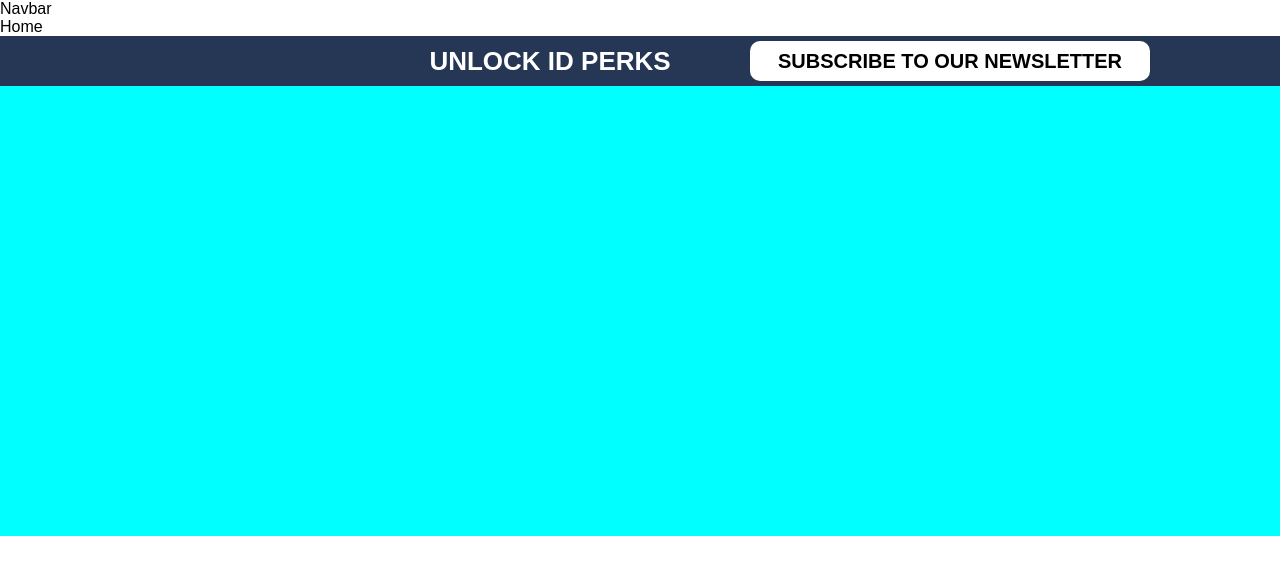
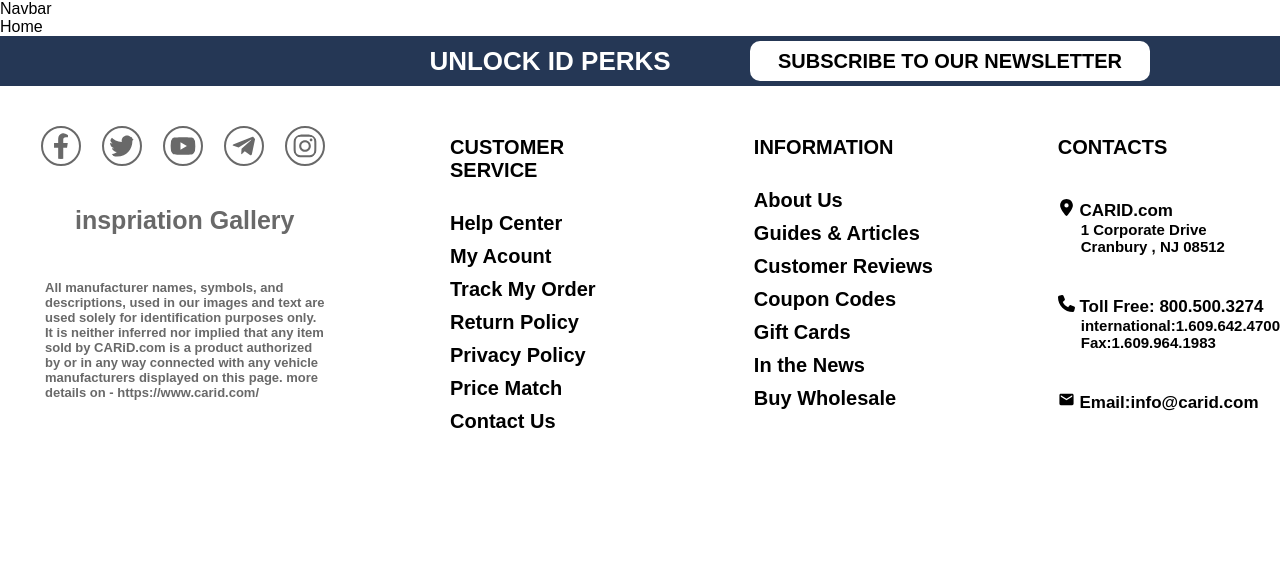
Before and after one commit to islomxonahmedov/Carid, a React (Create React App) app: page / in a window 1280 px wide. Shown: the top 574 px of the page. Built offline with nearby package versions, Linux system fonts and the light colour scheme.

Commit message:
footer bitdi

```diff
--- a/package.json
+++ b/package.json
@@ -9,6 +9,7 @@
     "axios": "^1.6.8",
     "react": "^18.3.1",
     "react-dom": "^18.3.1",
+    "react-icons": "^5.2.0",
     "react-router-dom": "^6.23.0",
     "react-scripts": "5.0.1",
     "sweetalert2": "^11.10.8",
--- a/src/Css/Foter.module.css
+++ b/src/Css/Foter.module.css
@@ -1,19 +1,21 @@
-.fotercontainer{
+.fotercontainer {
     width: 100%;
     height: 500px;
-    background-color: aqua;
 }
-.orabtur{
+
+.orabtur {
     max-width: 1600px;
     margin: 0 auto;
 }
-.fotertpa{
+
+.fotertpa {
     width: 100%;
     height: 50px;
     background-color: rgb(37, 55, 85);
     display: flex;
 }
-.foteryozuv{
+
+.foteryozuv {
     color: white;
     text-align: center;
     width: 400px;
@@ -21,7 +23,8 @@
     font-size: 26px;
     margin-left: 350px;
 }
-.foterbutton{
+
+.foterbutton {
     width: 400px;
     height: 40px;
     margin-top: 5px;
@@ -29,9 +32,87 @@
     border: none;
     border-radius: 10px;
 }
-.foterbutton:hover{
+
+.foterbutton:hover {
     cursor: pointer;
 }
-.fotteryouz{
+
+.fotteryouz {
     font-size: 20px;
 }
+
+.asos2 {
+    width: 100%;
+    height: 450px;
+    display: flex;
+    gap: 50px;
+}
+
+.quticha {
+    width: 300px;
+    height: 300px;
+    margin-top: 30px;
+    margin-left: 35px;
+}
+
+.icons {
+    width: 300px;
+    height: 70px;
+    display: flex;
+    gap: 15px;
+}
+
+.icccons {
+    width: 40px;
+    height: 40px;
+    border: 2px solid dimgrey;
+    border-radius: 100%;
+    padding: 5px;
+    margin-top: 10px;
+    color: dimgrey;
+    margin-left: 6px;
+}
+
+.icccons:hover {
+    background-color: dimgrey;
+    color: white;
+}
+
+.yozuv {
+    font-size: 13px;
+    color: dimgrey;
+    margin-top: 35px;
+    padding: 10px;
+
+}
+.ortayoz{
+    font-size: 25px;
+    color: dimgray;
+    margin-left: 40px;
+    margin-top: 20px;
+}
+.custom{
+    font-size: 20px;
+    margin-left: 30px;
+    margin-top: 20px;
+    margin-bottom: 30px;
+}
+.Help{
+    font-size: 20px;
+    margin-top: 10px;
+    margin-left: 30px;
+}
+.loacti{
+    font-size: 17px;
+    margin-left: 30px;
+    margin-top: 40px;
+}
+.corpa{
+    font-size:15px;
+    margin-left: 53px;
+}
+.tool{
+    font-size: 15px;
+    margin-left: 53px;
+
+}
--- a/src/pages/Foter.jsx
+++ b/src/pages/Foter.jsx
@@ -1,4 +1,12 @@
 import foter from "../Css/Foter.module.css"
+import { FaTwitter } from "react-icons/fa";
+import { FaFacebookF } from "react-icons/fa";
+import { FaYoutube } from "react-icons/fa";
+import { FaTelegramPlane } from "react-icons/fa";
+import { FaInstagram } from "react-icons/fa6";
+import { FaPhone } from "react-icons/fa6";
+import { FaLocationDot } from "react-icons/fa6";
+import { MdEmail } from "react-icons/md";
 function Foter() {
   return (
     <div className={foter.orabtur}>
@@ -7,6 +15,50 @@
           <h1 className={foter.foteryozuv} >UNLOCK ID PERKS</h1>
           <button className={foter.foterbutton}><h1 className={foter.fotteryouz}>SUBSCRIBE TO OUR NEWSLETTER</h1></button>
         </div>
+        <div className={foter.asos2}>
+          <div className={foter.quticha}>
+            <div className={foter.icons}>
+              <FaFacebookF className={foter.icccons} />
+              <FaTwitter className={foter.icccons} />
+              <FaYoutube className={foter.icccons} />
+              <FaTelegramPlane className={foter.icccons} />
+              <FaInstagram className={foter.icccons} />
+            </div>
+            <h1 className={foter.ortayoz}>inspriation Gallery</h1>
+            <h1 className={foter.yozuv}>All manufacturer names, symbols, and descriptions, used in our images and text are used solely for identification purposes only. It is neither inferred nor implied that any item sold by CARiD.com is a product authorized by or in any way connected with any vehicle manufacturers displayed on this page.
+              more details on - https://www.carid.com/</h1>
+          </div>
+          <div className={foter.quticha}>
+            <h1 className={foter.custom} >CUSTOMER SERVICE </h1>
+            <h1 className={foter.Help}>Help Center</h1>
+            <h1 className={foter.Help}>My Acount</h1>
+            <h1 className={foter.Help}>Track My Order</h1>
+            <h1 className={foter.Help}>Return Policy</h1>
+            <h1 className={foter.Help}>Privacy Policy</h1>
+            <h1 className={foter.Help}>Price Match</h1>
+            <h1 className={foter.Help}>Contact Us</h1>
+          </div>
+          <div className={foter.quticha}>
+            <h1 className={foter.custom}>INFORMATION </h1>
+            <h1 className={foter.Help}>About Us</h1>
+            <h1 className={foter.Help}>Guides & Articles</h1>
+            <h1 className={foter.Help}>Customer Reviews</h1>
+            <h1 className={foter.Help}>Coupon Codes</h1>
+            <h1 className={foter.Help}>Gift Cards</h1>
+            <h1 className={foter.Help}>In the News</h1>
+            <h1 className={foter.Help}>Buy Wholesale</h1>
+          </div>
+          <div className={foter.quticha}>
+            <h1 className={foter.custom}>CONTACTS </h1>
+            <h1 className={foter.loacti} ><FaLocationDot /> CARID.com</h1>
+            <h1 className={foter.corpa}>1 Corporate Drive</h1>
+            <h1 className={foter.corpa}> Cranbury , NJ 08512</h1>
+            <h1 className={foter.loacti} ><FaPhone /> Toll Free: 800.500.3274</h1>
+            <h1 className={foter.tool}> international:1.609.642.4700</h1>
+            <h1 className={foter.tool}> Fax:1.609.964.1983</h1>
+            <h1 className={foter.loacti}><MdEmail /> Email:info@carid.com</h1>
+          </div>
+        </div>
       </div>
     </div>
   )
```
Also changed, not shown: 1 other file (tests, documents, lock files or other folders).
